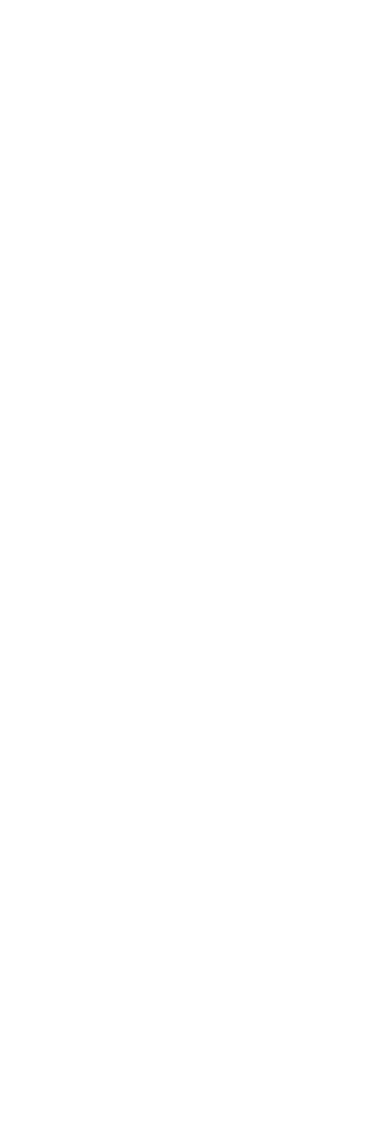
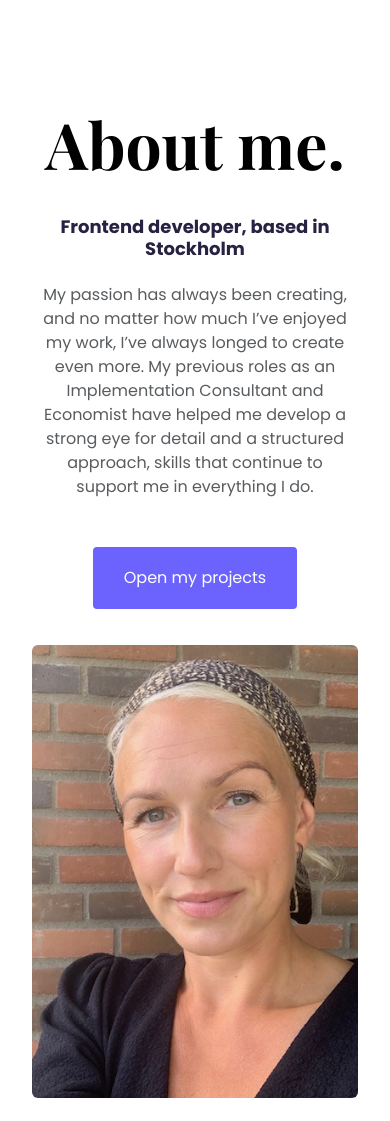
Before and after one commit to DanniFront/portfolio-project, a plain HTML site: page about.html in a window 390 px wide. Before the commit the page ends 844 px from the top, so only its background shows below. Drawn offline with nearby package versions, Linux system fonts and the light colour scheme; a web font is replaced by a local one.

Commit message:
Created about section with profilepicture

```diff
--- a/about.html
+++ b/about.html
@@ -0,0 +1,57 @@
+<!DOCTYPE html>
+<html lang="en">
+  <head>
+    <meta charset="UTF-8" />
+    <meta name="viewport" content="width=device-width, initial-scale=1.0" />
+    <link
+      href="https://cdn.jsdelivr.net/npm/bootstrap@5.3.3/dist/css/bootstrap.min.css"
+      rel="stylesheet"
+      integrity="sha384-QWTKZyjpPEjISv5WaRU9OFeRpok6YctnYmDr5pNlyT2bRjXh0JMhjY6hW+ALEwIH"
+      crossorigin="anonymous"
+    />
+
+    <link rel="preconnect" href="https://fonts.googleapis.com" />
+    <link rel="preconnect" href="https://fonts.gstatic.com" crossorigin />
+    <link
+      href="https://fonts.googleapis.com/css2?family=Playfair+Display:ital,wght@0,400..900;1,400..900&family=Poppins:ital,wght@0,100;0,200;0,300;0,400;0,500;0,600;0,700;0,800;0,900;1,100;1,200;1,300;1,400;1,500;1,600;1,700;1,800;1,900&display=swap"
+      rel="stylesheet"
+    />
+    <link
+      rel="stylesheet"
+      href="https://fonts.googleapis.com/css2?family=Material+Symbols+Outlined:opsz,wght,FILL,GRAD@24,400,0,0&icon_names=home"
+    />
+    <link rel="stylesheet" href="src/styles.css" />
+    <meta
+      name="description"
+      content="Frontend developer with a passion for designing beautiful and functional user experiences."
+    />
+    <title>About Daniela Mure - Frontend developer</title>
+  </head>
+  <body>
+    <div class="about-hero">
+      <div class="container">
+        <div class="row">
+          <div class="col-md-6 p-3">
+            <h1 class="mb-4">About me.</h1>
+            <h2 class="mb-4">Frontend developer, based in Stockholm</h2>
+            <p class="lh-base text-muted mb-5">
+              My passion has always been creating, and no matter how much I’ve
+              enjoyed my work, I’ve always longed to create even more. My
+              previous roles as an Implementation Consultant and Economist have
+              helped me develop a strong eye for detail and a structured
+              approach, skills that continue to support me in everything I do.
+            </p>
+            <a href="" class="btn btn-branding">Open my projects</a>
+          </div>
+          <div class="col-md-6">
+            <img
+              src="images/daniela.png"
+              alt="Picture of Daniela Mure"
+              class="img-fluid rounded about-img"
+            />
+          </div>
+        </div>
+      </div>
+    </div>
+  </body>
+</html>
--- a/src/styles.css
+++ b/src/styles.css
@@ -2,7 +2,6 @@
   --branding-color: #f9f7fe;
   --secondary-color: #6c63ff;
   --primary-font-color: #272142;
-
 }
 
 body {
@@ -16,7 +15,6 @@
   font-weight: 700;
   line-height: 1.5;
   color: #000000;
-
 }
 
 h2 {
@@ -24,7 +22,7 @@
   font-weight: 400;
 }
 
-h3{
+h3 {
   font-family: "Playfair Display", serif;
   font-size: 64px;
   font-weight: 700;
@@ -40,10 +38,9 @@
   text-align: center;
   background-color: var(--branding-color);
   padding: 180px 20px;
-  mar
 }
 
-.hero p{
+.hero p {
   font-size: 36px;
   font-weight: 700;
 }
@@ -55,7 +52,7 @@
   border-radius: 4px;
 }
 
-.btn-branding:hover{
+.btn-branding:hover {
   color: var(--secondary-color);
   border: 1px solid var(--secondary-color);
 }
@@ -69,7 +66,7 @@
   line-height: 27px;
 }
 
-.btn-link-branding:hover{
+.btn-link-branding:hover {
   color: #fff;
   background-color: var(--secondary-color);
 }
@@ -78,19 +75,41 @@
   padding: 80px 60px;
 }
 
+.about-hero {
+  padding: 180px 20px;
+  line-height: 1.2;
+}
+
+.about-hero h1 {
+  font-size: 64px;
+}
+
+.about-hero h2 {
+  font-size: 18px;
+  font-weight: 700;
+}
+
+.about-img {
+  display: block;
+  margin: 20px auto;
+}
+
 @media (max-width: 900px) {
   h1 {
     font-size: 48px;
   }
-    h3{
+  h3 {
     font-size: 44px;
   }
-    .hero{
+  .hero {
     padding: 80px 20px;
   }
-    .project-description{
+  .project-description {
     padding: 0;
     text-align: center;
   }
-
+  .about-hero {
+    padding: 80px 20px;
+    text-align: center;
   }
+}
```
Also changed, not shown: index.html (+4 -0 lines), images/daniela.png (added). Lines whose indentation alone changed are shown as unchanged.
